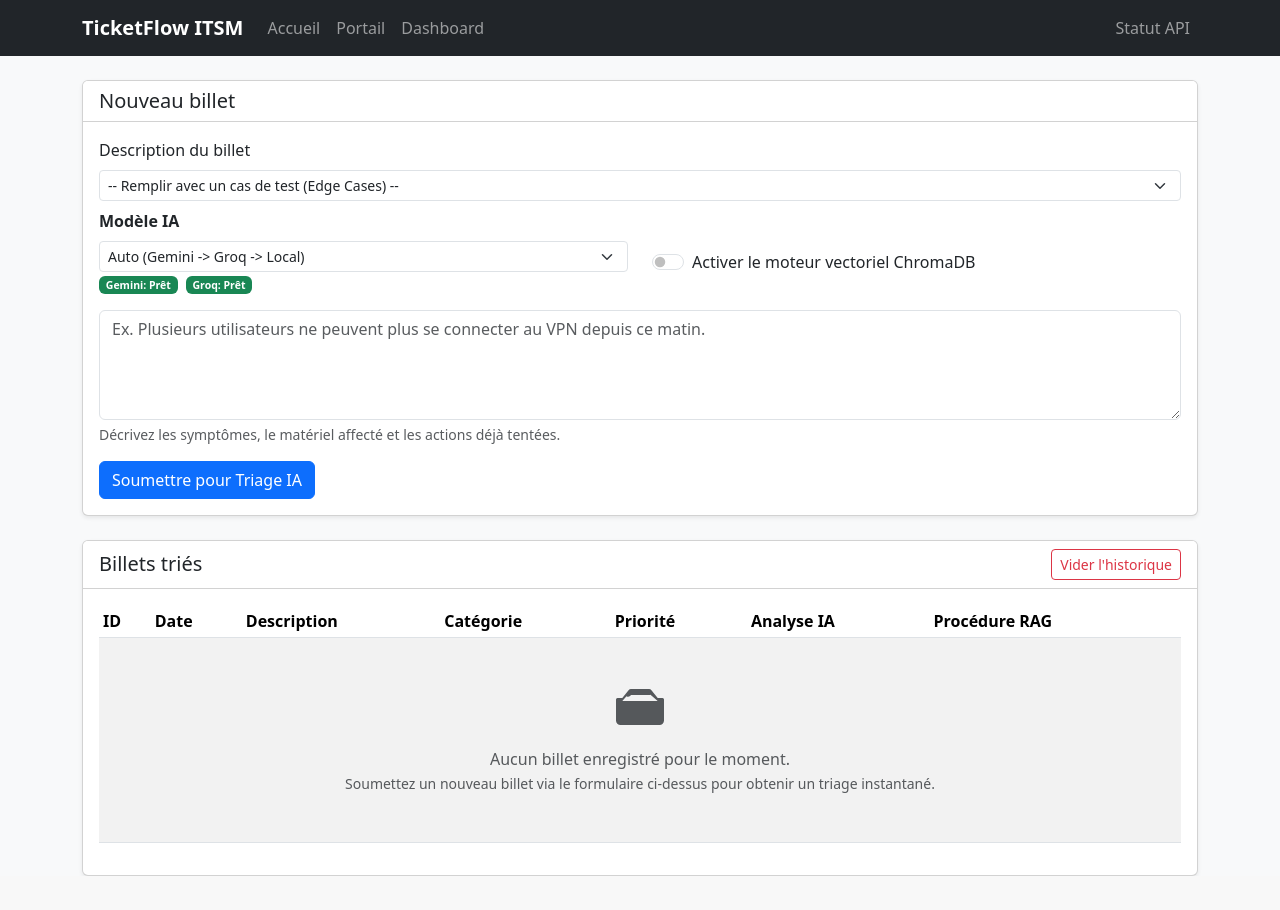
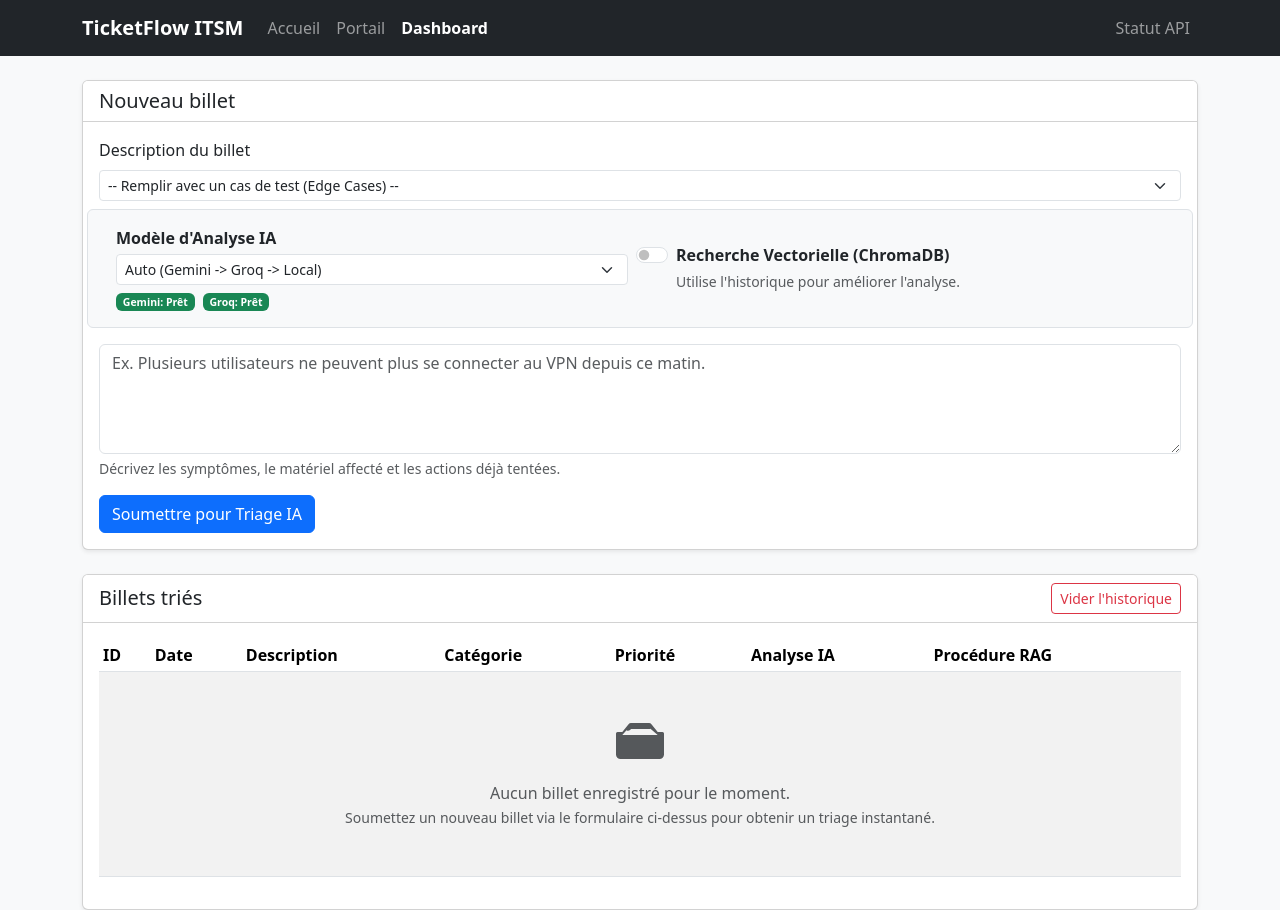
Before and after one commit to RacGab/veille-techno-1SH, a Flask app: page /dashboard in a window 1280 px wide. Before the commit the page ends 876 px from the top, so only its background shows below. Run offline with Flask 3, Linux system fonts and the light colour scheme.

Commit message:
feat: ajout du graceful fallback ultime pour blinder le triage RAG/IA

```diff
--- a/src/api/routes.py
+++ b/src/api/routes.py
@@ -87,120 +87,14 @@ def triage():
     use_chroma = bool(data.get('use_chroma', False))
     ai_provider = str(data.get('ai_provider', 'auto')).lower()
 
-    engine, engine_error = get_or_create_rag_engine(client, use_chroma=use_chroma)
-    rag_engine_name = "Chroma" if use_chroma else "Basic"
-    rag_warning = None
-
-    if engine is None:
-        rag_warning = f"Le moteur RAG {rag_engine_name} n'est pas disponible : {engine_error}"
-
     try:
-        procedure = engine.find_relevant_procedure(description) if engine else None
-    except Exception as e:
-        procedure = None
-        rag_warning = f"Recherche RAG {rag_engine_name} ignorée (pas de clé ou erreur réseau)."
-        print(f"Échec RAG silencieux: {e}")
-
-    prompt = "Tu es un agent de triage ITSM expert pour un centre de services TI.\n"
-    prompt += "Tu dois classifier uniquement des incidents de soutien informatique aux utilisateurs.\n"
-    prompt += "Si la demande concerne de la programmation pure, de la révision de code, du débogage applicatif ou un framework de développement, assigne la priorité 'Faible' et indique que le centre de services ne fait pas de débogage de code.\n"
-    prompt += "Les catégories autorisées sont strictement : Matériel, Logiciel, Réseau, Accès.\n"
-    prompt += "Les priorités autorisées sont strictement : Faible, Moyen, Élevé, Critique.\n"
-    prompt += f"Analyse le ticket utilisateur suivant :\n'{description}'\n\n"
-
-    if procedure:
-        prompt += f"--- PROCÉDURE INTERNE TROUVÉE ({procedure['titre']}) ---\n"
-        prompt += f"{procedure['contenu']}\n"
-        prompt += "--------------------------------------\n"
-        prompt += "IMPORTANT: Base ton triage en priorité sur cette procédure.\n"
-    else:
-        prompt += "Aucune procédure spécifique n'a été trouvée. Utilise ton jugement professionnel standard d'ITSM.\n"
-
-    ai_fallback = False
-    ai_warning = None
-    model_used = None
-    result_json = None
-
-    try:
-        # 1. Tentative avec Gemini
-        if ai_provider in ['auto', 'gemini'] and client:
-            try:
-                response = client.models.generate_content(
-                    model='gemini-2.5-flash',
-                    contents=prompt,
-                    config=types.GenerateContentConfig(
-                        response_mime_type="application/json",
-                        response_schema=TriageResponse,
-                        temperature=0.1
-                    ),
-                )
-                result_json = parse_triage_response(response.text)
-                model_used = 'gemini-2.5-flash'
-            except Exception as e:
-                print(f"Erreur Gemini: {e}")
-                if not is_quota_error(e):
-                    raise
-
-        # 2. Tentative avec Groq
-        if result_json is None and ai_provider in ['auto', 'groq'] and GROQ_API_KEY and GROQ_API_KEY != "votre_cle_groq_ici":
-            try:
-                result_json = groq_triage(description, prompt, GROQ_API_KEY)
-                model_used = 'groq/llama-3.3-70b'
-                if ai_provider == 'auto' and client:
-                    ai_warning = "Quota Gemini atteint; triage via Groq (Llama 3) utilisé."
-            except Exception as e:
-                print(f"Erreur Groq: {e}")
-
-        # 3. Triage Local (Fallback 2)
-        if result_json is None:
-            result_json = fallback_triage(description, procedure)
-            ai_fallback = True
-            model_used = 'fallback-local'
-
-            if ai_provider == 'gemini':
-                ai_warning = "Gemini indisponible ou clé manquante; triage local utilisé."
-            elif ai_provider == 'groq':
-                ai_warning = "Groq indisponible ou clé manquante; triage local utilisé."
-            elif ai_provider == 'local':
-                ai_warning = "Triage algorithmique local forcé manuellement."
-            else:
-                ai_warning = "IA indisponible (Quota); triage local utilisé."
-
-        ticket = Ticket(description=description, statut='en_attente')
-
-        if procedure:
-            rag_entry = RagHistory(
-                ticket=ticket,
-                contexte_retrouve=procedure.get('contenu') or str(procedure),
-                source=f"[{rag_engine_name}] {procedure.get('titre')}",
-                score_similarite=procedure.get('score_similarite'),
-                categorie_reference=procedure.get('categorie'),
-                priorite_reference=procedure.get('priorite'),
-            )
-            db.session.add(rag_entry)
-
-        triage_result = TriageResult(
-            ticket=ticket,
-            categorie=result_json['categorie'],
-            priorite=result_json['priorite'],
-            justification=result_json['justification'],
-            modele_ia=model_used,
+        from ..services import process_ticket_triage
+        result_json = process_ticket_triage(
+            description=description,
+            use_chroma=use_chroma,
+            ai_provider=ai_provider,
+            client=client
         )
-        db.session.add(triage_result)
-
-        ticket.statut = 'Trié'
-        db.session.add(ticket)
-        db.session.commit()
-
-        result_json['_meta'] = {
-            "ticket_id": ticket.id,
-            "rag_utilise": procedure['titre'] if procedure else False,
-            "moteur_rag": rag_engine_name,
-            "fallback_local": ai_fallback,
-            "avertissement_ia": ai_warning,
-            "avertissement_rag": rag_warning,
-        }
-
         return jsonify(result_json), 201
 
     except Exception as e:
--- a/src/templates/base.html
+++ b/src/templates/base.html
@@ -18,13 +18,13 @@
             <div class="collapse navbar-collapse" id="navbarNav">
                 <ul class="navbar-nav me-auto">
                     <li class="nav-item">
-                        <a class="nav-link" href="{{ url_for('frontend.index') }}">Accueil</a>
+                        <a class="nav-link {% if request.endpoint == 'frontend.index' %}active fw-bold{% endif %}" href="{{ url_for('frontend.index') }}">Accueil</a>
                     </li>
                     <li class="nav-item">
-                        <a class="nav-link" href="{{ url_for('frontend.portail') }}">Portail</a>
+                        <a class="nav-link {% if request.endpoint == 'frontend.portail' %}active fw-bold{% endif %}" href="{{ url_for('frontend.portail') }}">Portail</a>
                     </li>
                     <li class="nav-item">
-                        <a class="nav-link" href="{{ url_for('frontend.dashboard') }}">Dashboard</a>
+                        <a class="nav-link {% if request.endpoint == 'frontend.dashboard' %}active fw-bold{% endif %}" href="{{ url_for('frontend.dashboard') }}">Dashboard</a>
                     </li>
                 </ul>
                 <ul class="navbar-nav flex-row">
--- a/src/templates/dashboard.html
+++ b/src/templates/dashboard.html
@@ -26,26 +26,27 @@
                             <option value="panique_aveugle">Panique sans contexte</option>
                             <option value="faux_positif">Faux positif écran bleu</option>
                         </select>
-                        <div class="row mb-3">
+                        <div class="row align-items-center bg-light p-3 rounded mb-3 border">
                             <div class="col-md-6 mb-3 mb-md-0">
-                                <label for="aiProvider" class="form-label fw-semibold">Modèle IA</label>
+                                <label for="aiProvider" class="form-label fw-semibold mb-1">Modèle d'Analyse IA</label>
                                 <select class="form-select form-select-sm" id="aiProvider">
                                     <option value="auto">Auto (Gemini -> Groq -> Local)</option>
                                     <option value="gemini">Google Gemini 2.5 Flash</option>
                                     <option value="groq">Groq Llama 3.3 70B</option>
                                     <option value="local">Algorithmique Local (Sans IA)</option>
                                 </select>
-                                <div id="aiStatusBadge" class="form-text mt-1 d-flex gap-2">
+                                <div id="aiStatusBadge" class="form-text mt-2 d-flex gap-2">
                                     <span class="badge bg-secondary">Gemini: Chargement...</span>
                                     <span class="badge bg-secondary">Groq: Chargement...</span>
                                 </div>
                             </div>
-                            <div class="col-md-6 d-flex flex-column justify-content-center">
-                                <div class="form-check form-switch mt-md-4">
-                                    <input class="form-check-input" type="checkbox" id="chromaSwitch">
-                                    <label class="form-check-label" for="chromaSwitch">
-                                        Activer le moteur vectoriel ChromaDB
+                            <div class="col-md-6 border-md-start">
+                                <div class="form-check form-switch ps-md-4">
+                                    <input class="form-check-input" type="checkbox" id="chromaSwitch" role="switch">
+                                    <label class="form-check-label fw-semibold" for="chromaSwitch">
+                                        Recherche Vectorielle (ChromaDB)
                                     </label>
+                                    <div class="form-text small">Utilise l'historique pour améliorer l'analyse.</div>
                                 </div>
                             </div>
                         </div>
@@ -62,13 +63,12 @@
                     </div>
 
                     <div class="d-flex align-items-center gap-3">
-                        <button id="submitButton" type="submit" class="btn btn-primary">
-                            Soumettre pour Triage IA
+                        <button id="submitButton" type="submit" class="btn btn-primary d-flex justify-content-center align-items-center gap-2">
+                            <span id="buttonText">Soumettre pour Triage IA</span>
+                            <div id="loadingSpinner" class="spinner-border spinner-border-sm d-none" role="status">
+                                <span class="visually-hidden">Chargement...</span>
+                            </div>
                         </button>
-
-                        <div id="loadingSpinner" class="spinner-border spinner-border-sm d-none" role="status">
-                            <span class="visually-hidden">Chargement...</span>
-                        </div>
                     </div>
                 </form>
             </div>
@@ -296,6 +296,7 @@ triageForm.addEventListener("submit", async (event) => {
         showToast(`Impossible de joindre l'API TicketFlow : ${error.message}`, 'danger');
     } finally {
         submitButton.disabled = false;
+        buttonText.textContent = "Soumettre pour Triage IA";
         loadingSpinner.classList.add("d-none");
     }
 });
```
Also changed, not shown: src/services.py (+145 -0 lines), src/templates/portail.html (+12 -10 lines), .github/agents/production-readiness-auditor.agent.md (added), 2 other files.
